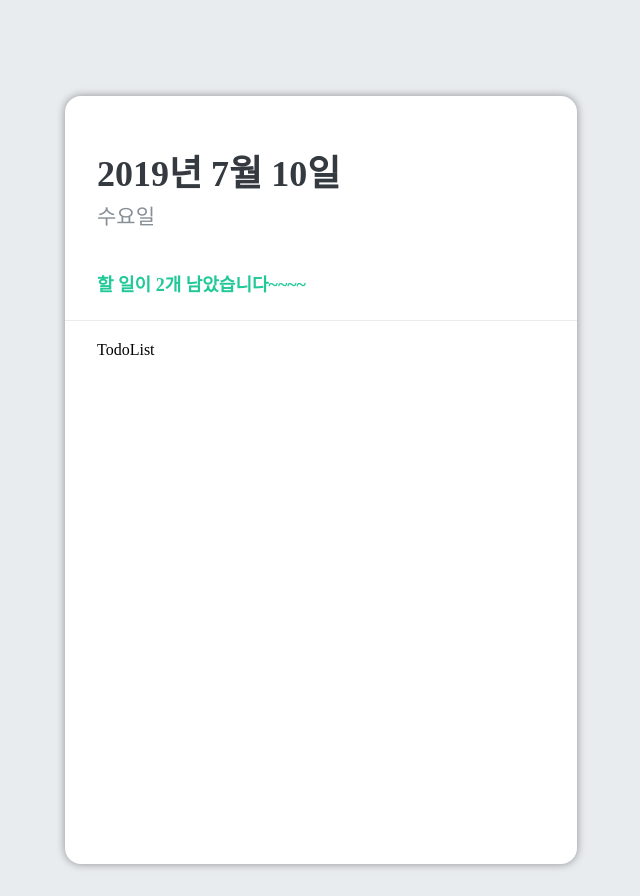
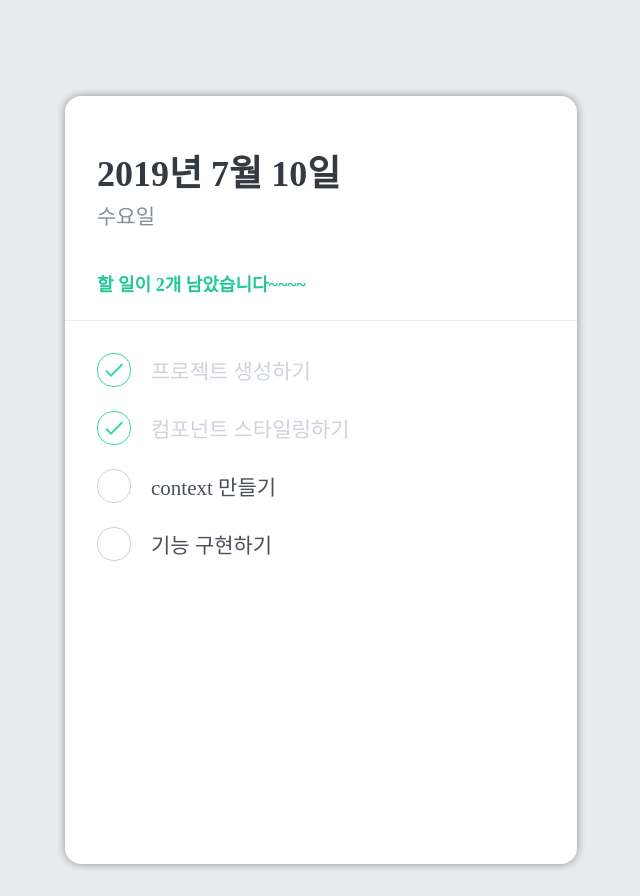
Before and after one commit to uxolrv/to-do-list, a React (Create React App) app: page / in a window 1280 px wide. Shown: the whole page, without its empty margins (319-959 px from the left). Built offline with nearby package versions, Linux system fonts and the light colour scheme.

Commit message:
:sparkles: feat: List 컴포넌트 구현

```diff
--- a/src/components/TodoList.js
+++ b/src/components/TodoList.js
@@ -1,5 +1,6 @@
 import React from 'react';
 import styled from 'styled-components';
+import TodoItem from './TodoItem';
 
 const TodoListBlock = styled.div`
     flex: 1;
@@ -8,7 +9,14 @@ const TodoListBlock = styled.div`
 `;
 
 function TodoList() {
-    return <TodoListBlock>TodoList</TodoListBlock>
+    return (
+    <TodoListBlock>
+        <TodoItem text="프로젝트 생성하기" done={true} />
+        <TodoItem text="컴포넌트 스타일링하기" done={true} />
+        <TodoItem text="context 만들기" done={false} />
+        <TodoItem text="기능 구현하기" done={false} />
+    </TodoListBlock>
+    )
 }
 
 export default TodoList;
```
